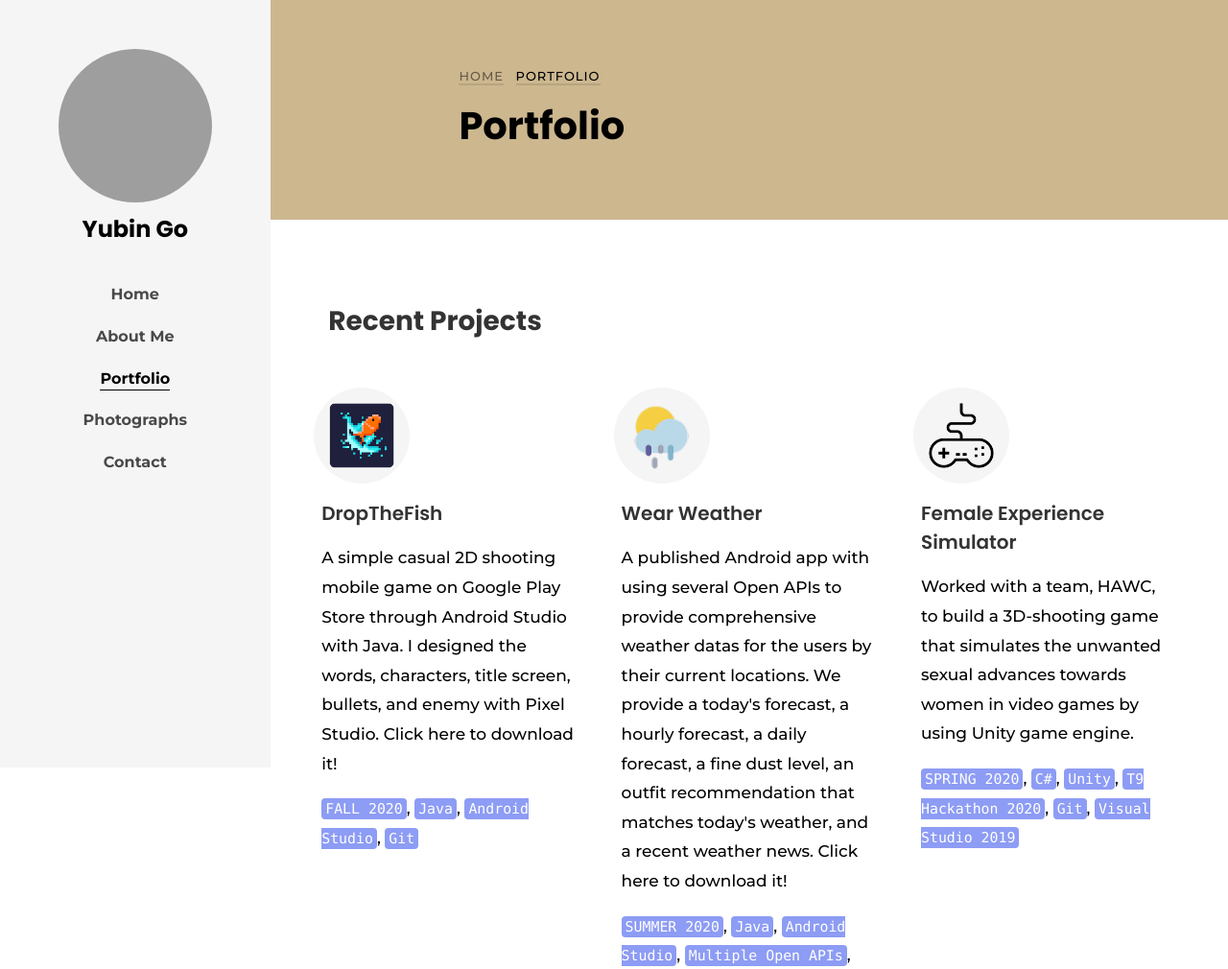
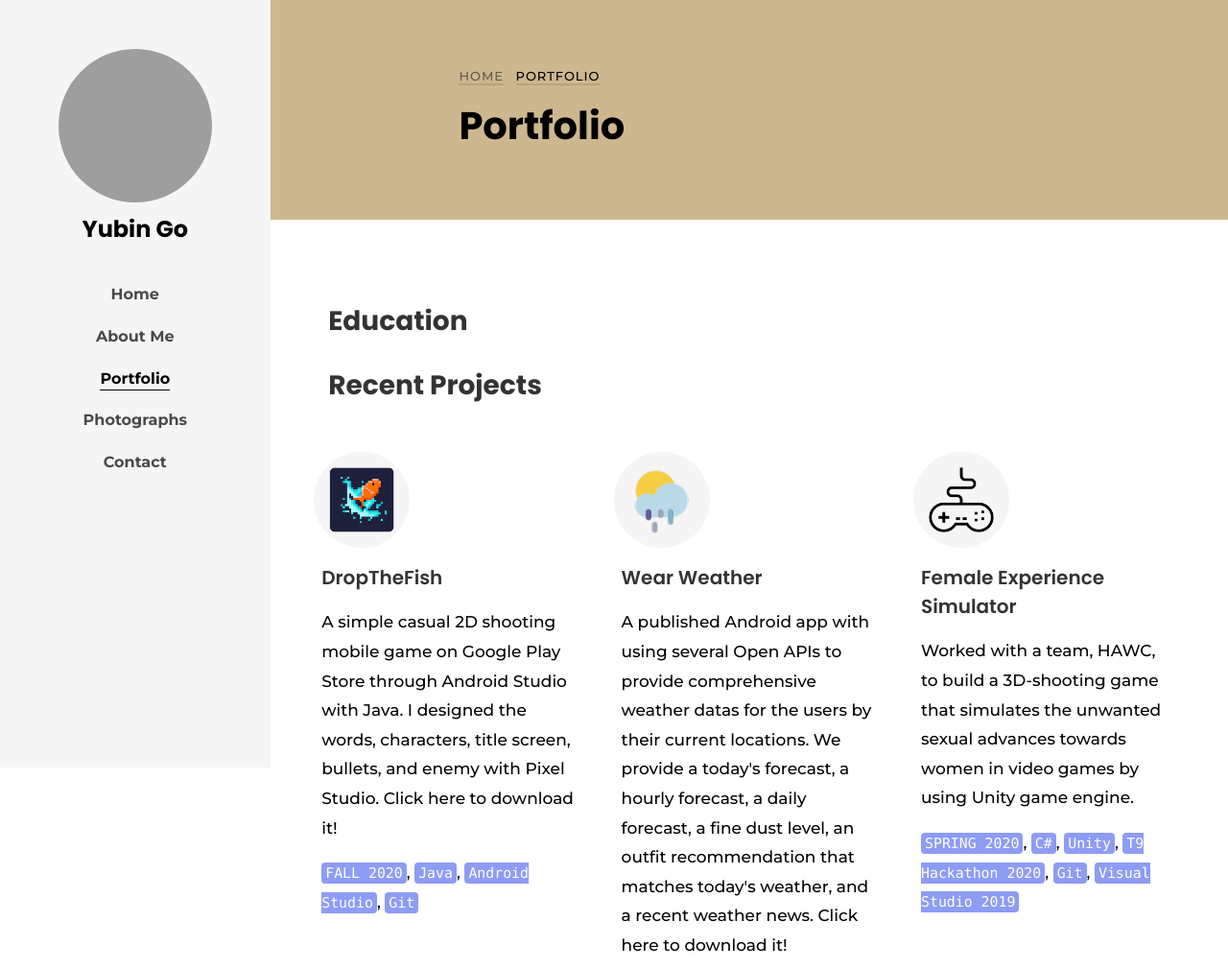
Before and after one commit to yugo9081/yugo9081.github.io, a plain HTML site: page portfolio.html in a window 1280 px wide. Shown: the top 1010 px of the page at 96% size. Drawn offline with Linux system fonts and the light colour scheme; some packages are replaced by stand-ins of ours; no server answers; grey boxes are pictures that could not be loaded; files whose address does not match are found by name; a web font is replaced by a local one.

Commit message:
Update portfolio.html

```diff
--- a/portfolio.html
+++ b/portfolio.html
@@ -57,7 +57,15 @@
 				</div>
 			</section>
 			<section class="ftco-section">
-
+        <div class="container">
+          <div class="col-md-12 mb-4">
+            <h2 class="h3 font-weight-bold">Education</h2>
+          </div>
+          <div class="row">
+            <div class="col-md-4 d-flex align-self-stretch ftco-animate">
+            </div>
+          </div>
+        </div>
 	      <div class="container">
           <div class="col-md-12 mb-4">
             <h2 class="h3 font-weight-bold">Recent Projects</h2>
```
